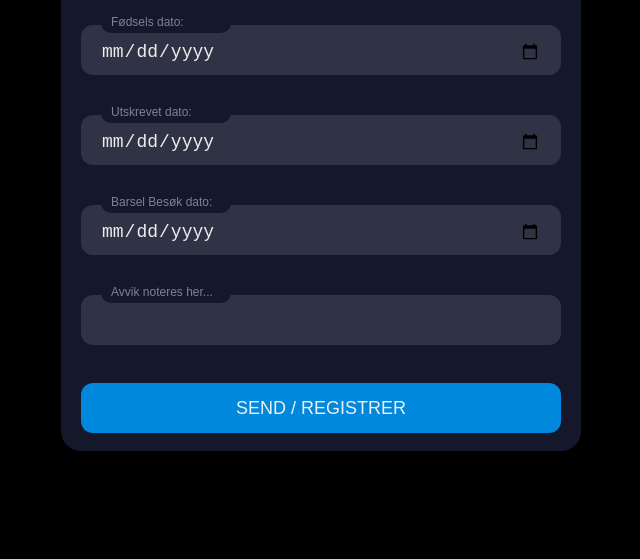
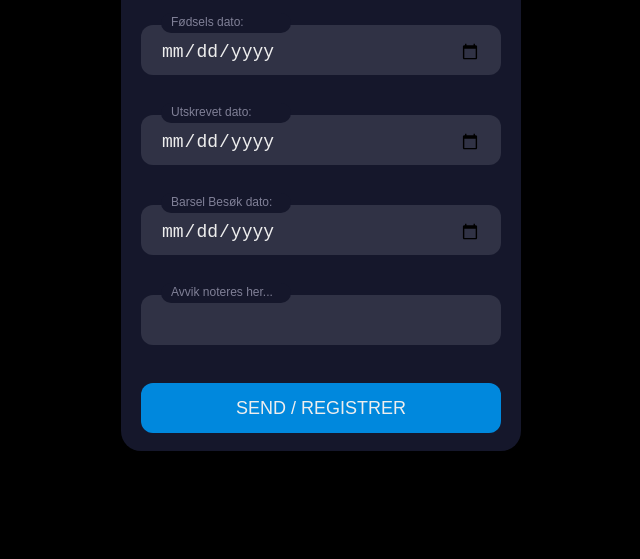
Before and after one commit to bare74/Barsel-statestikk, a plain HTML site: page index.html in a window 1280 px wide. Shown: the part 257-816 px from the top of the page, without its empty margins (319-959 px from the left). Drawn offline with nearby package versions, Linux system fonts and the light colour scheme.

Commit message:
fixed mobile style

```diff
--- a/css/style.css
+++ b/css/style.css
@@ -13,7 +13,7 @@ body {
     box-sizing: border-box;
     height: 600px;
     padding: 20px;
-    width: 520px;
+    width: 400px;
 }
 
 .title {
```
